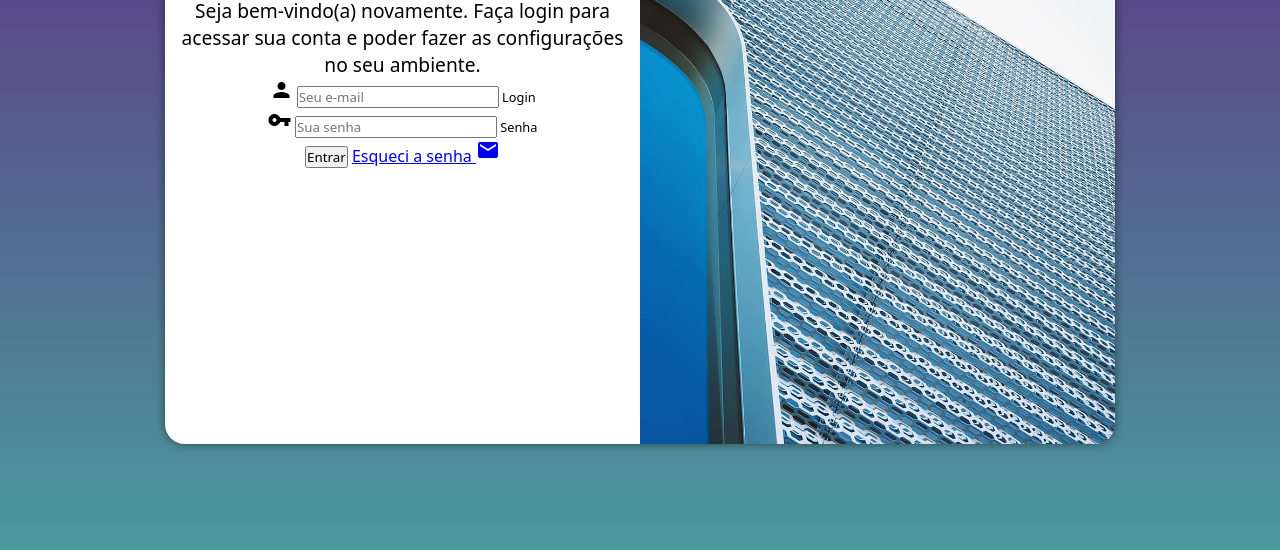
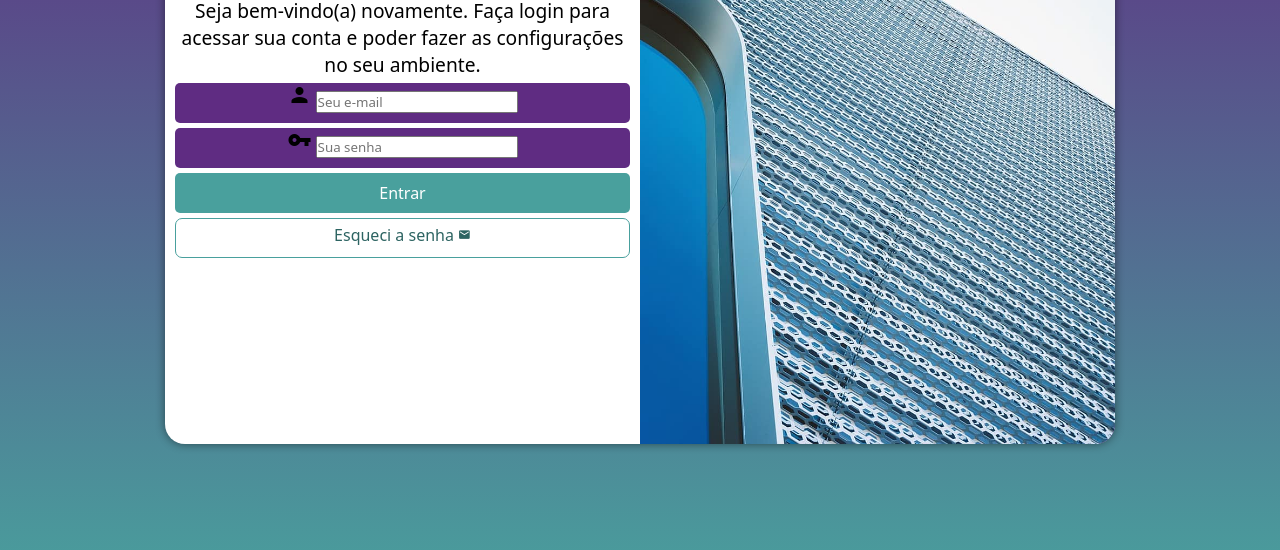
Before and after one commit to Valdemar1213/projeto-login, a plain HTML site: page index.html in a window 1280 px wide. Shown: the part 206-756 px from the top of the page. Drawn offline with Linux system fonts and the light colour scheme.

Commit message:
Formatação do formulário

```diff
--- a/estilos/style.css
+++ b/estilos/style.css
@@ -65,6 +65,54 @@ div#formulario > p {
     font-size: 0.8em;
 }
 
-div.campo {
+form > div.campo {
+    background-color: #5F2C82;
+    display: block;
+    width: 100%;
+    height: 40px;
+    border-radius: 5px;
+    margin: 5px 0px;
+}
+
+div.campo > label {
+    font-size: 0.8em;
+    display: none;
+}
+
+form > input[type=submit] {
+    display: block;
+    font-size: 1em;
+    width: 100%;
+    height: 40px;
+    background-color: #49A09D;
+    color: white;
+    border: none;
+    border-radius: 5px;
+}
+
+form > input[type=submit]:hover {
+    background-color: #2d6462;
+}
+
+form > a.botao {
+    display: block;
+    text-align: center;
+    font-size: 1em;
+    width: 100%;
+    height: 40px;
+    padding-top: 5px;
+    margin-top: 5px;
+    background-color: white;
+    color: #2d6462;
+    border: 1px solid #49a09d;
+    border-radius: 7px;
+    text-decoration: none;
+}
+
+form > a.botao:hover {
+    background-color: #6cd3cf;
+}
+
+form > a.botao > span {
     font-size: 0.8em;
 }
--- a/index.html
+++ b/index.html
@@ -30,7 +30,7 @@
                         <label for="isenha">Senha</label>
                     </div>
                     <input type="submit" value="Entrar">
-                    <a href="esqueci.html">
+                    <a href="esqueci.html" class="botao">
                         Esqueci a senha <span class="material-icons">mail</span>
                     </a>
                 </form>
```
